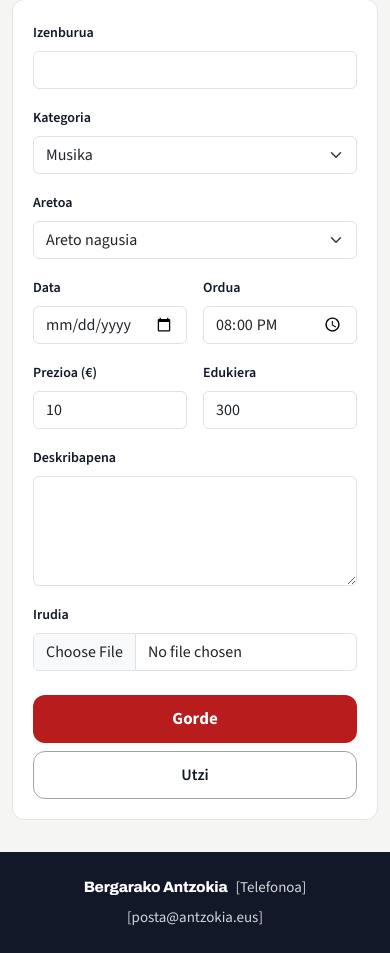
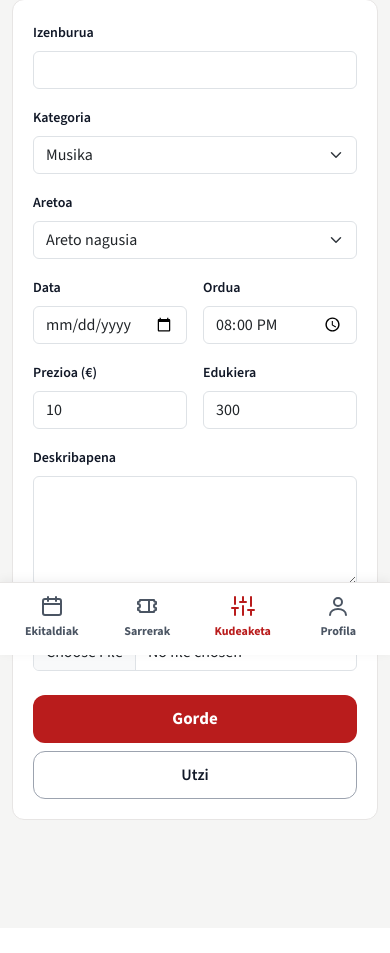
Before and after one commit to andoniprieto/STINGER, a Laravel app: page /admin/ekitaldiak/sortu in a window 390 px wide. Shown: the part 189-1142 px from the top of the page. After the commit the page ends 1009 px from the top, so only its background shows below. Run offline with Laravel 12, Linux system fonts and the light colour scheme; a user stored in the database is signed in; data comes from the database, SQL or seed files in the repository.

Commit message:
feat: mugikorreko beheko nabigazio-barra eta profila orria
- < 768px: oin informatiboaren ordez beheko barra finkoa (Ekitaldiak, Sarrerak, Kudeaketa [admin], Profila/Kontua)
- Uneko atalaren fitxa gorriz markatuta (Prototipoa_Mugikorra)
- /profila: erabiltzailearen txartela, Nire sarrerak, kudeaketa estekak eta Saioa itxi; bisitariari Saioa hasi / Kontua sortu
- Testak: MugikorNabigazioaTest

```diff
--- a/APP/public/css/stinger.css
+++ b/APP/public/css/stinger.css
@@ -81,3 +81,24 @@ a:hover { color: #7f1d1d; }
 .btn-gorria:focus-visible, .btn-gorria:active { background: #991b1b !important; border-color: #991b1b !important; color: #fff !important; }
 .btn-ezabatu:hover, .btn-ezabatu:focus-visible, .btn-ezabatu:active { background: #fee2e2 !important; border-color: #f87171 !important; color: #991b1b !important; }
 .btn-ezabatu:disabled { background: #fff; border-color: #d1d5db; color: #9ca3af; }
+
+/* ===== Mugikorreko beheko nabigazioa (Prototipoa_Mugikorra) ===== */
+.mugikor-nabigazioa {
+    position: fixed; left: 0; right: 0; bottom: 0; z-index: 1030;
+    display: flex; background: #fff; border-top: 1px solid #e7e5e4;
+    padding: 6px 4px calc(10px + env(safe-area-inset-bottom));
+    box-shadow: 0 -2px 10px rgba(17, 24, 39, .06);
+}
+.mugikor-fitxa {
+    flex: 1; min-height: 56px; display: flex; flex-direction: column; align-items: center; justify-content: center; gap: 4px;
+    color: #4b5563; font-size: 12px; font-weight: 700; text-decoration: none; border-radius: 10px;
+}
+.mugikor-fitxa:hover { color: #111827; }
+.mugikor-fitxa.aktiboa, .mugikor-fitxa.aktiboa:hover { color: #b91c1c; }
+.mugikor-fitxa:focus-visible { outline: 2px solid #b91c1c; outline-offset: -2px; }
+.abatarra-txikia { width: 56px; height: 56px; font-size: 20px; }
+.formulario-botoiak.flex-column .btn { width: 100%; min-height: 48px; border-radius: 12px; display: flex; align-items: center; justify-content: center; }
+@media (max-width: 767.98px) {
+    /* Edukia barraren atzean ez geratzeko */
+    body { padding-bottom: calc(76px + env(safe-area-inset-bottom)); }
+}
--- a/APP/resources/views/front-end/partials/footer.blade.php
+++ b/APP/resources/views/front-end/partials/footer.blade.php
@@ -1,9 +1,50 @@
-<footer class="oina">
+{{--
+    Oina:
+      - Ordenagailua/tableta (>= 768px): informazio-oina (marka, telefonoa, posta).
+      - Mugikorra (< 768px): beheko nabigazio-barra finkoa (Prototipoa_Mugikorra).
+--}}
+<footer class="oina d-none d-md-block">
     <div class="container py-4 d-flex flex-wrap justify-content-center align-items-center gap-2 gap-sm-3 text-center">
         <span class="marka text-white">Bergarako Antzokia</span>
-        <span class="d-none d-sm-inline" aria-hidden="true">•</span>
+        <span aria-hidden="true">•</span>
         <span>[Telefonoa]</span>
-        <span class="d-none d-sm-inline" aria-hidden="true">•</span>
+        <span aria-hidden="true">•</span>
         <span>[posta@antzokia.eus]</span>
     </div>
 </footer>
+
+@php
+    $oinErabiltzailea = auth()->user();
+    $oinAdminDa = $oinErabiltzailea && $oinErabiltzailea->rola === \App\Enums\Rola::Admin;
+
+    // Zein atal dagoen aktibo (prototipoaren "section" logika bera)
+    $atala = match (true) {
+        request()->is('admin*') => 'kudeaketa',
+        request()->is('sarrerak*', 'erosita') => 'sarrerak',
+        request()->is('profila', 'saioa-hasi', 'erregistratu') => 'profila',
+        default => 'ekitaldiak',
+    };
+
+    $fitxak = [
+        ['id' => 'ekitaldiak', 'izena' => 'Ekitaldiak', 'url' => url('/'),
+         'ikonoa' => '<rect x="3" y="5" width="18" height="16" rx="2"></rect><path d="M3 10h18"></path><path d="M8 3v4"></path><path d="M16 3v4"></path>'],
+        ['id' => 'sarrerak', 'izena' => 'Sarrerak', 'url' => url('/sarrerak'),
+         'ikonoa' => '<path d="M3 8a2 2 0 0 0 2-2h14a2 2 0 0 0 2 2v2a2 2 0 0 0 0 4v2a2 2 0 0 0-2 2H5a2 2 0 0 0-2-2v-2a2 2 0 0 0 0-4z"></path><path d="M14 6v12"></path>'],
+    ];
+    if ($oinAdminDa) {
+        $fitxak[] = ['id' => 'kudeaketa', 'izena' => 'Kudeaketa', 'url' => url('/admin/ekitaldiak'),
+         'ikonoa' => '<path d="M4 21v-7"></path><path d="M4 10V3"></path><path d="M12 21v-9"></path><path d="M12 8V3"></path><path d="M20 21v-5"></path><path d="M20 12V3"></path><path d="M1 14h6"></path><path d="M9 8h6"></path><path d="M17 16h6"></path>'];
+    }
+    $fitxak[] = ['id' => 'profila', 'izena' => $oinErabiltzailea ? 'Profila' : 'Kontua', 'url' => url('/profila'),
+         'ikonoa' => '<circle cx="12" cy="8" r="4"></circle><path d="M4 21c0-4 4-6 8-6s8 2 8 6"></path>'];
+@endphp
+
+<nav class="mugikor-nabigazioa d-md-none" aria-label="Nabigazio nagusia (mugikorra)">
+    @foreach ($fitxak as $fitxa)
+        @php $aktiboa = $atala === $fitxa['id']; @endphp
+        <a href="{{ $fitxa['url'] }}" class="mugikor-fitxa {{ $aktiboa ? 'aktiboa' : '' }}" @if ($aktiboa) aria-current="page" @endif>
+            <svg width="24" height="24" viewBox="0 0 24 24" fill="none" stroke="currentColor" stroke-width="2" stroke-linecap="round" stroke-linejoin="round" aria-hidden="true">{!! $fitxa['ikonoa'] !!}</svg>
+            <span>{{ $fitxa['izena'] }}</span>
+        </a>
+    @endforeach
+</nav>
--- a/APP/routes/web.php
+++ b/APP/routes/web.php
@@ -9,6 +9,7 @@ Route::view('/ekitaldiak/{id}', 'front-end.detail');
 Route::view('/erosi', 'front-end.buy');
 Route::view('/erosita', 'front-end.done');
 Route::view('/sarrerak', 'front-end.tickets');
+Route::view('/profila', 'front-end.profile')->name('front-end.profila');
 Route::view('/admin/ekitaldiak', 'front-end.admin.ekitaldiak.index');
 Route::view('/admin/ekitaldiak/sortu', 'front-end.admin.ekitaldiak.create');
 Route::view('/admin/ekitaldiak/{id}/editatu', 'front-end.admin.ekitaldiak.edit');
```
Also changed, not shown: APP/resources/views/front-end/profile.blade.php (added, +40 -0 lines), APP/tests/Feature/MugikorNabigazioaTest.php (added, +48 -0 lines).
